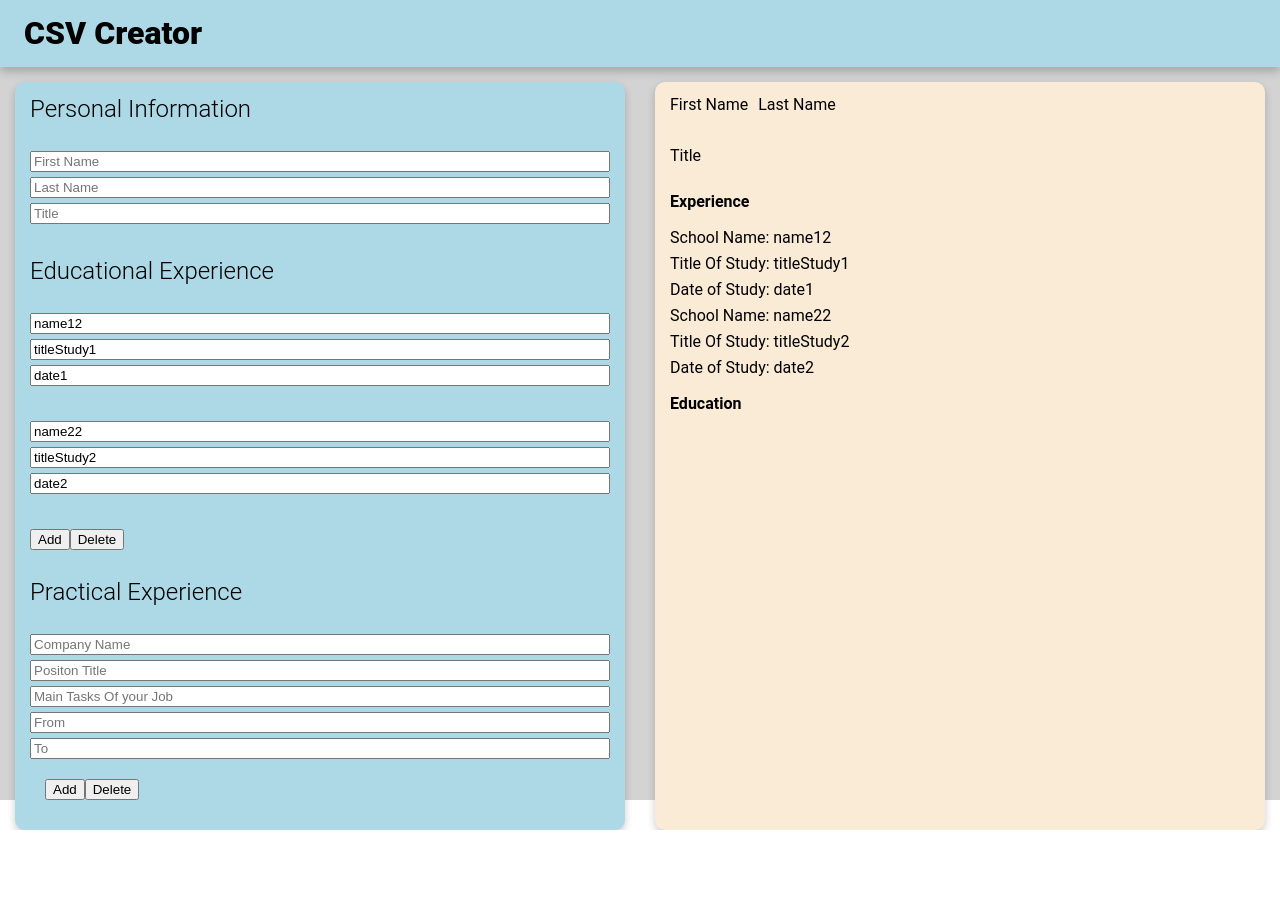
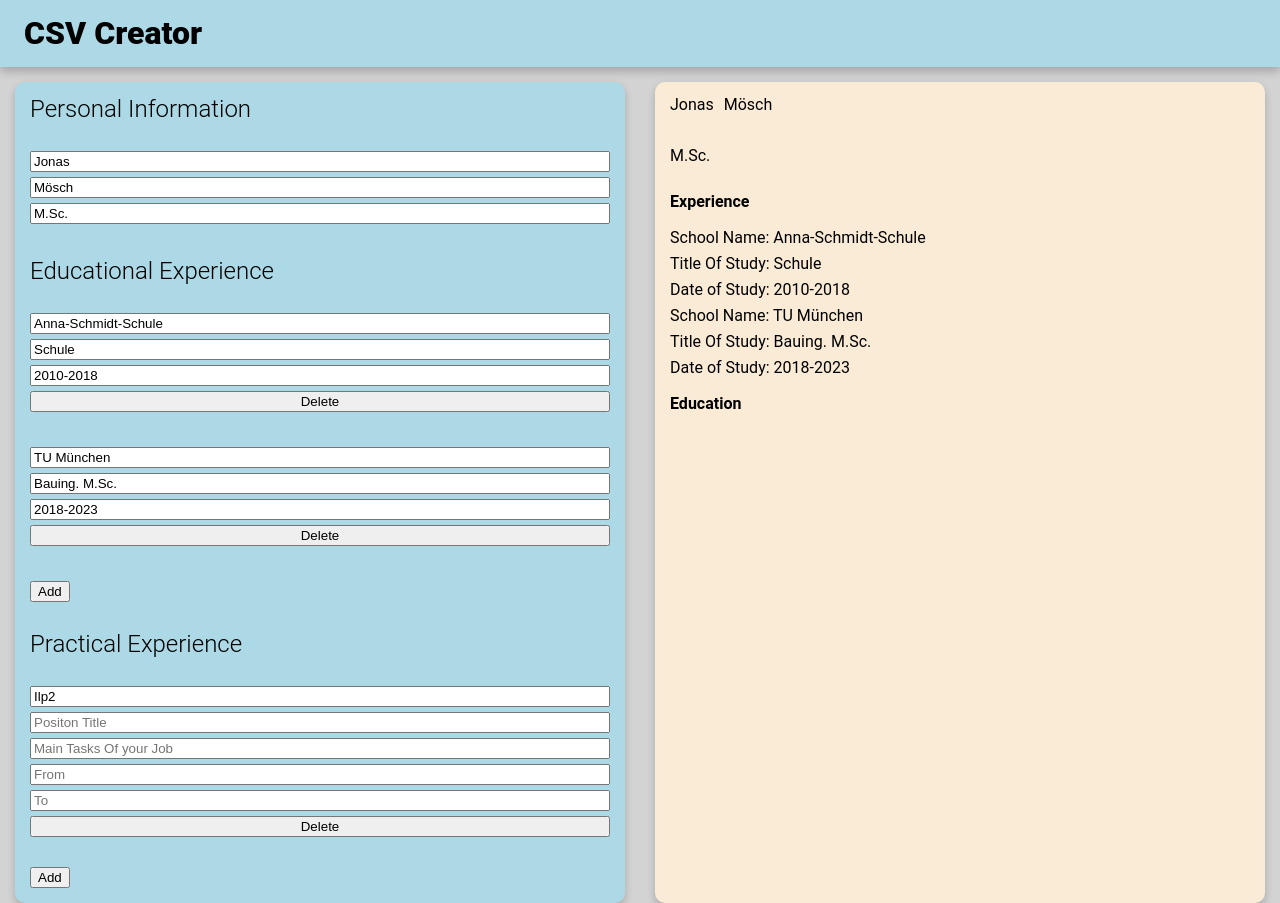
Before and after one commit to j-r-f-m/odin-cv-project, a React (Create React App) app: page / in a window 1280 px wide. Before the commit the page ends 830 px from the top, so only its background shows below. Built offline with nearby package versions, Linux system fonts and the light colour scheme.

Commit message:
map practical expericence to interface

```diff
--- a/src/App.js
+++ b/src/App.js
@@ -19,35 +19,38 @@ class App extends Component {
     this.iptDateOfStudy = this.iptDateOfStudy.bind(this);
     this.eduSchoolName = this.eduSchoolName.bind(this);
 
-    // state for personal information
+    // ----------------------------------- state -------------------------------
     this.state = {
       persInfo: {
-        firstName: "",
-        lastName: "",
-        title: "",
+        firstName: "Jonas",
+        lastName: "Mösch",
+        title: "M.Sc.",
       },
 
-      // DELETE ?????
-      schoolInfo: {
-        schoolName: "",
-        titleOfStudy: "",
-        dateOfStudy: "",
-        id: uniqid(),
-      },
-
+      // array containing educational experience objects
       schools: [
         {
-          schoolName2: "name12",
-          schoolName: "name1",
-          titleOfStudy: "titleStudy1",
-          dateOfStudy: "date1",
+          schoolName2: "Anna-Schmidt-Schule",
+          titleOfStudy: "Schule",
+          dateOfStudy: "2010-2018",
           id: uniqid(),
         },
         {
-          schoolName2: "name22",
-          schoolName: "name2",
-          titleOfStudy: "titleStudy2",
-          dateOfStudy: "date2",
+          schoolName2: "TU München",
+          titleOfStudy: "Bauing. M.Sc.",
+          dateOfStudy: "2018-2023",
+          id: uniqid(),
+        },
+      ],
+
+      // array cotaining practical experience
+      practical: [
+        {
+          compName: "Ilp2",
+          position: "Student Worker",
+          task: "Prüfung",
+          from: "2016",
+          to: "2020",
           id: uniqid(),
         },
       ],
@@ -189,27 +192,70 @@ class App extends Component {
     });
   };
 
+  /**
+   * add new educational experiences form
+   * @param {object} e event-object
+   */
   onAddEdu = (e) => {
     console.log("hi");
     // prevent reloading page on button press
     e.preventDefault();
 
+    // save old array
     const oldSchoolsArr = this.state.schools;
 
+    // create new object
     const newSchool = {
-      schoolName2: "School Names",
-      titleOfStudy: "Title Of Study",
-      dateOfStudy: "Date Of Study",
+      schoolName2: "",
+      titleOfStudy: "",
+      dateOfStudy: "",
       id: uniqid(),
     };
+
+    // copy contents of old school-array to new school-array including new object
     const newSchoolsArr = [...oldSchoolsArr, newSchool];
 
+    // set state
     this.setState({
       schools: newSchoolsArr,
     });
 
     console.log(this.state.schools);
   };
+
+  /**
+   * delete educational experience
+   * @param {object} e event-object
+   */
+  onDltEdu = (e) => {
+    e.preventDefault();
+    // console.log("delete");
+
+    // get id
+    const idObj = e.target.classList[1];
+
+    const schoolArr = this.state.schools;
+    const oldSchoolArr = [...schoolArr];
+    //console.log(schoolArr);
+
+    const idx = oldSchoolArr.findIndex((ele) => ele.id === idObj);
+    console.log(idx);
+
+    const firstHalfArr = oldSchoolArr.slice(0, idx);
+    console.log(firstHalfArr);
+    const secondHalfArr = oldSchoolArr.slice(idx + 1);
+    console.log(secondHalfArr);
+    const newSchoolArr = firstHalfArr.concat(secondHalfArr);
+    console.log(newSchoolArr);
+
+    this.setState({
+      schools: newSchoolArr,
+    });
+  };
+
+  // -------------------------- practical experience functionality ------------_
+
+  iptPractC;
 
   // render jsx to html??
   render() {
@@ -226,6 +272,7 @@ class App extends Component {
             iptTitleStudy={this.iptTitleOfStudy}
             iptDateStudy={this.iptDateOfStudy}
             onAddEduc={this.onAddEdu}
+            onDltEdu={this.onDltEdu}
             state={this.state}
             eduSchoolName={this.eduSchoolName}
           />
--- a/src/components/InputEdu.js
+++ b/src/components/InputEdu.js
@@ -37,7 +37,6 @@ class InputEdu extends Component {
                 onChange={this.props.eduSchoolName}
                 value={school.schoolName2}
               />
-
               <input
                 type="text"
                 placeholder="Title Of Study"
@@ -54,61 +53,19 @@ class InputEdu extends Component {
                 onChange={this.props.iptDateStudy}
                 value={school.dateOfStudy}
               />
-              {/* <div className="button--container">
-                <button onClick={this.props.onAddEduc}>Add</button>
-                <button>Delete</button>
-              </div> */}
+              <button
+                className={`form--inputs ${school.id}`}
+                onClick={this.props.onDltEdu}
+              >
+                Delete
+              </button>
             </form>
           );
         })}
 
         <div className="button--container">
           <button onClick={this.props.onAddEduc}>Add</button>
-          <button>Delete</button>
         </div>
-        {/* <form className="input--form">
-          <input
-            type="text"
-            placeholder="School Name"
-            className="form--inputs"
-            name="schoolName"
-            onChange={this.props.iptSchool}
-          />
-          <input
-            type="text"
-            placeholder="Title Of Study"
-            className="form--inputs"
-            name="titleOfStudy"
-            onChange={this.props.iptTitleStudy}
-          />
-          <input
-            type="text"
-            placeholder="Date of Study"
-            className="form--inputs"
-            name="dateOfStudy"
-            onChange={this.props.iptDateStudy}
-          />
-          <div className="button--container">
-            <button onClick={this.props.onAddEduc}>Add</button>
-            <button>Delete</button>
-          </div>
-        </form> */}
-
-        {/* {this.props.state.schools.map((school) => {
-              return (
-                <div key={school.schoolName} className="output--school">
-                  <div className="school--info">
-                    School Name: {school.schoolName}
-                  </div>
-                  <div className="school--info">
-                    Title Of Study: {school.titleOfStudy}
-                  </div>
-                  <div className="school--info">
-                    Date of Study: {school.dateOfStudy}
-                  </div>
-                </div>
-              );
-            })} */}
       </div>
     );
   }
--- a/src/components/InputForm.js
+++ b/src/components/InputForm.js
@@ -21,17 +21,19 @@ class InputForm extends Component {
           iptFirst={this.props.iptFirst}
           iptLast={this.props.iptLast}
           iptTitle={this.props.iptTitle}
+          state={this.props.state}
         />
         <InputEdu
           iptSchoolName={this.props.iptSchoolName}
           iptTitleStudy={this.props.iptTitleStudy}
           iptDateStudy={this.props.iptDateStudy}
           onAddEduc={this.props.onAddEduc}
+          onDltEdu={this.props.onDltEdu}
           newInputEdu={this.props.newInputEdu}
           state={this.props.state}
           eduSchoolName={this.props.eduSchoolName}
         />
-        <PracticalExperience />
+        <PracticalExperience state={this.props.state} />
       </div>
     );
   }
--- a/src/components/InputPerso.js
+++ b/src/components/InputPerso.js
@@ -17,6 +17,7 @@ class InputPerso extends Component {
             name="firstName"
             // acces function passed from App.js with propsasdf
             onChange={this.props.iptFirst}
+            value={this.props.state.persInfo.firstName}
           />
           <input
             type="text"
@@ -24,6 +25,7 @@ class InputPerso extends Component {
             className="form--inputs"
             name="lastName"
             onChange={this.props.iptLast}
+            value={this.props.state.persInfo.lastName}
           />
           <input
             type="text"
@@ -31,6 +33,7 @@ class InputPerso extends Component {
             className="form--inputs"
             name="title"
             onChange={this.props.iptTitle}
+            value={this.props.state.persInfo.title}
           />
         </form>
       </div>
--- a/src/components/InputPract.js
+++ b/src/components/InputPract.js
@@ -9,12 +9,15 @@ class InputPract extends Component {
     return (
       <div id="">
         <h3 className="form--headers card--title">Practical Experience</h3>
-        <form className="input--form">
+        {this.props.state.practical.map((comp) => {
+          return (
+            <form key={comp.id} className="input--form">
               <input
                 type="text"
                 placeholder="Company Name"
                 className="form--inputs"
                 name="companyName"
+                value={comp.compName}
               />
               <input
                 type="text"
@@ -41,11 +44,13 @@ class InputPract extends Component {
                 className="form--inputs"
                 name="to"
               />
+              <button>Delete</button>
+            </form>
+          );
+        })}
         <div className="button--container">
           <button>Add</button>
-            <button>Delete</button>
         </div>
-        </form>
       </div>
     );
   }
--- a/src/styles/styles.css
+++ b/src/styles/styles.css
@@ -131,6 +131,7 @@ table {
 /* ---------------------------- RESET END ----------------------------------- */
 body {
   font-family: "Roboto", sans-serif;
+  background-color: lightgray;
 }
 
 #app--container {
```
Lines whose indentation alone changed are shown as unchanged.
